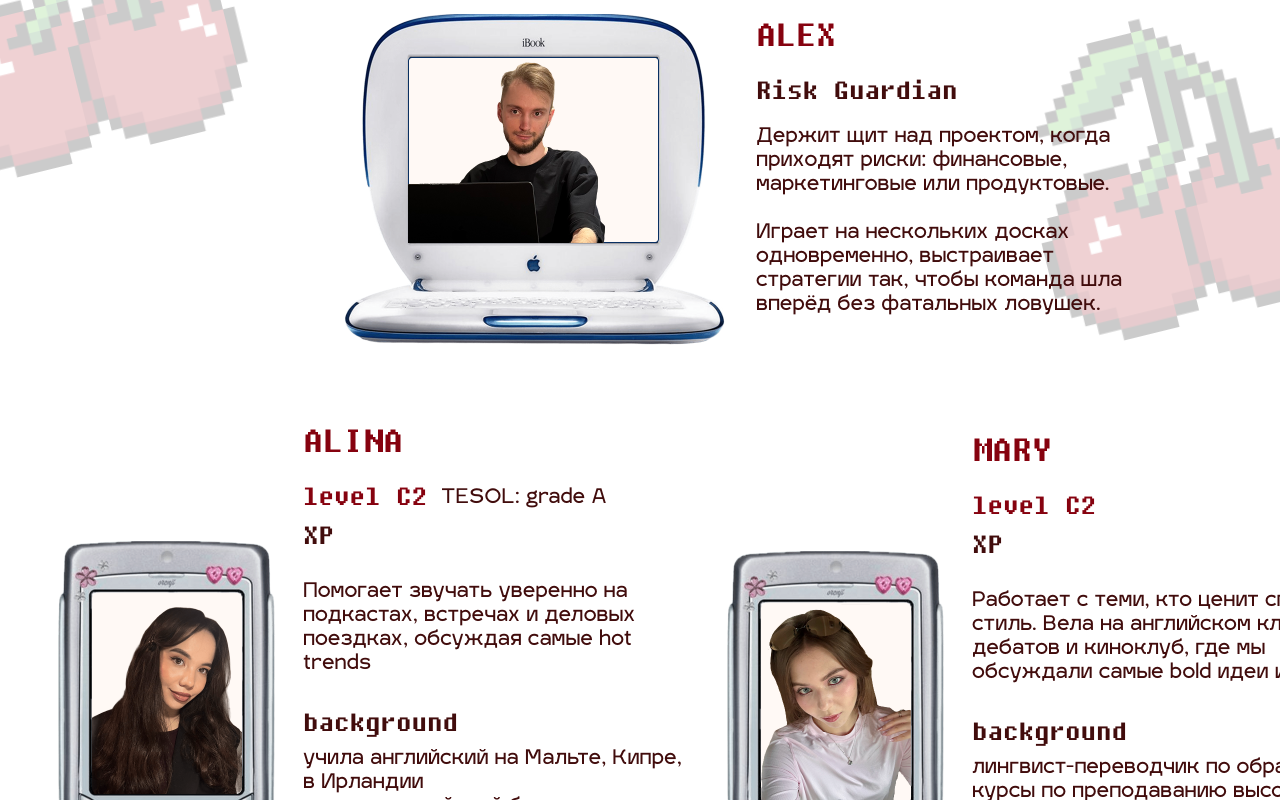
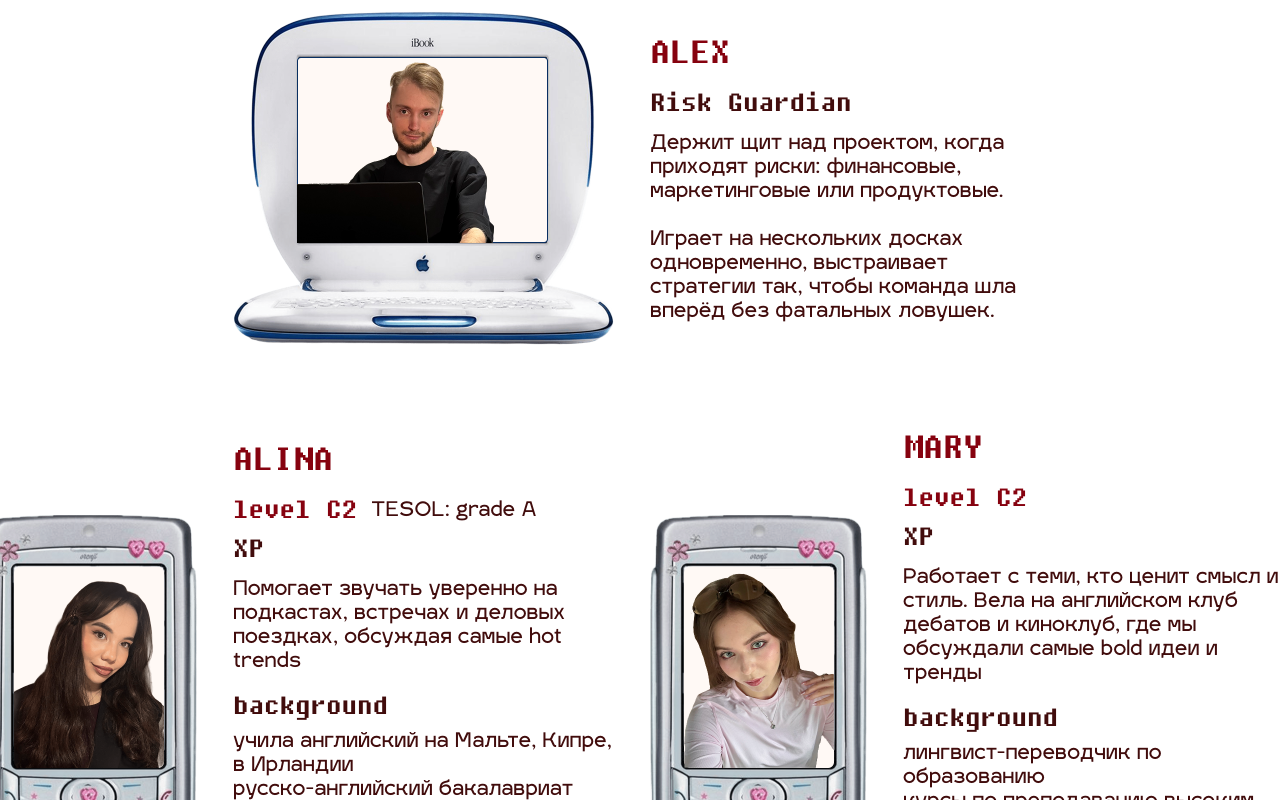
Before and after one commit to aekolesovv/update-frontend, a Next.js app: page / in a window 1280 px wide. Shown: the part 2880-3680 px from the top of the page. Built offline with nearby package versions, Linux system fonts and the light colour scheme.

Commit message:
added about-us block

```diff
--- /dev/null
+++ b/src/components/PersonCard/PersonCard.tsx
@@ -0,0 +1,84 @@
+import Image from 'next/image';
+import { FC, ReactNode } from 'react';
+import styles from './style.module.scss';
+
+interface PersonCardProps {
+    name: string;
+    imageSrc: any;
+    imageAlt: string;
+    imageWidth: number;
+    imageHeight: number;
+    mImageWidth: number;
+    mImageHeight: number;
+    description: string | ReactNode;
+    role?: string;
+    tags?: {
+        level?: string;
+        xp?: string;
+        tesol?: string;
+    };
+    sections?: Array<{
+        label: string;
+        text: string | ReactNode;
+    }>;
+    className?: string;
+}
+
+export const PersonCard: FC<PersonCardProps> = ({
+    name,
+    imageSrc,
+    imageAlt,
+    imageWidth,
+    imageHeight,
+    mImageWidth,
+    mImageHeight,
+    description,
+    role,
+    tags,
+    sections,
+    className = '',
+}) => {
+    return (
+        <div className={`${styles.card} ${className}`}>
+            <div
+                className={styles.image_wrapper}
+                style={{
+                    '--mobile-image-width': `${mImageWidth}px`,
+                    '--mobile-image-height': `${mImageHeight}px`,
+                } as React.CSSProperties}
+            >
+                <Image
+                    src={imageSrc}
+                    alt={imageAlt}
+                    width={imageWidth}
+                    height={imageHeight}
+                    className={styles.image}
+                />
+            </div>
+            <div className={styles.card_content}>
+                <h3 className={styles.name}>{name}</h3>
+
+                {role && <span className={styles.section_label}>{role}</span>}
+
+                {tags && (
+                    <div className={styles.tags_container}>
+                        <div className={styles.tags_column}>
+                            {tags.level && <span className={styles.tag}>{tags.level}</span>}
+                            {tags.xp && <span className={styles.tag}>{tags.xp}</span>}
+                        </div>
+                        {tags.tesol && <span className={styles.tag_tesol}>{tags.tesol}</span>}
+                    </div>
+                )}
+
+                <p className={styles.description}>{description}</p>
+
+                {sections && sections.map((section, index) => (
+                    <div key={index} className={styles.section}>
+                        <span className={styles.section_label}>{section.label}</span>
+                        <p className={styles.section_text}>{section.text}</p>
+                    </div>
+                ))}
+            </div>
+        </div>
+    );
+};
--- /dev/null
+++ b/src/components/PersonCard/style.module.scss
@@ -0,0 +1,147 @@
+.card {
+    position: relative;
+    display: flex;
+    flex-direction: row;
+    align-items: center;
+    gap: 35px;
+}
+
+.image_wrapper {
+    position: relative;
+    flex-shrink: 0;
+}
+
+.image {
+    object-fit: contain;
+}
+
+.card_content {
+    display: flex;
+    flex-direction: column;
+    gap: 15px;
+    width: 397px;
+}
+
+.tags_container {
+    display: flex;
+    align-items: flex-start;
+    gap: 14px;
+}
+
+.tags_column {
+    display: flex;
+    flex-direction: column;
+    gap: 8px;
+}
+
+.tag {
+    font-family: 'Fixedsys', monospace;
+    font-size: 31px;
+    font-weight: 400;
+    line-height: 1em;
+    color: #410c0c;
+    padding: 0;
+    margin: 0;
+
+    &:first-child {
+        color: #86020f;
+    }
+}
+
+.tag_tesol {
+    font-family: 'IgraSans', sans-serif;
+    font-size: 20px;
+    font-weight: 400;
+    line-height: 1.2em;
+    color: #410c0c;
+    padding: 0;
+    margin: 0;
+    margin-top: 6px;
+}
+
+.name {
+    font-family: 'Fixedsys', monospace;
+    font-size: 40px;
+    font-weight: 400;
+    line-height: 1em;
+    color: #86020f;
+    text-transform: uppercase;
+    margin: 0;
+    padding: 0;
+}
+
+.description {
+    font-family: 'IgraSans', sans-serif;
+    font-size: 20px;
+    font-weight: 400;
+    line-height: 1.2em;
+    color: #410c0c;
+    margin: 0;
+    padding: 0;
+}
+
+.section {
+    display: flex;
+    flex-direction: column;
+    gap: 10px;
+}
+
+.section_label {
+    font-family: 'Fixedsys', monospace;
+    font-size: 31px;
+    font-weight: 400;
+    line-height: 1em;
+    color: #410c0c;
+}
+
+.section_text {
+    font-family: 'IgraSans', sans-serif;
+    font-size: 20px;
+    font-weight: 400;
+    line-height: 1.2em;
+    color: #410c0c;
+    margin: 0;
+    padding: 0;
+}
+
+@media screen and (max-width: 767px) {
+    .card {
+        flex-direction: column;
+        gap: 20px;
+    }
+
+    .card_content {
+        width: 100%;
+        max-width: 100%;
+        order: 2;
+    }
+
+    .image_wrapper {
+        order: 1;
+        margin-top: 0;
+
+        img {
+            width: var(--mobile-image-width) !important;
+            height: var(--mobile-image-height) !important;
+        }
+    }
+
+    .name {
+        font-size: 20px;
+        text-align: center;
+    }
+
+    .tag,
+    .section_label {
+        font-size: 20px;
+    }
+
+    .description,
+    .section_text {
+        font-size: 12px;
+    }
+
+    .tag_tesol {
+        font-size: 12px;
+    }
+}
--- a/src/components/blocks/AboutUs/AboutUs.tsx
+++ b/src/components/blocks/AboutUs/AboutUs.tsx
@@ -1,6 +1,6 @@
-import Image from 'next/image';
 import { FC } from 'react';
 import styles from './style.module.scss';
+import { PersonCard } from '@/components/PersonCard/PersonCard';
 import alexImage from '../../../images/components/alex.png';
 import maryImage from '../../../images/components/mary.png';
 import alinaImage from '../../../images/components/alina.png';
@@ -11,109 +11,94 @@ export const AboutUs: FC = () => {
             <h2 className={styles.title}>СТАРАЕМСЯ ДЛЯ ВАС</h2>
 
             <div className={styles.content}>
+                {/* ALEX Card - сверху по центру */}
+                <PersonCard
+                    name="ALEX"
+                    imageSrc={alexImage}
+                    imageAlt="Alex"
+                    imageWidth={382}
+                    imageHeight={372}
+                    mImageWidth={243}
+                    mImageHeight={237}
+                    role="Risk Guardian"
+                    description={
+                        <>
+                            Держит щит над проектом, когда приходят риски: финансовые, маркетинговые или продуктовые.<br /><br />
+                            Играет на нескольких досках одновременно, выстраивает стратегии так, чтобы команда шла вперёд без фатальных ловушек.
+                        </>
+                    }
+                    className={styles.card_alex}
+                />
+
+                {/* Нижний ряд с двумя карточками */}
+                <div className={styles.content_bottom}>
                     {/* ALINA Card */}
-                <div className={styles.card}>
-                    <div className={styles.card_content}>
-                        <h3 className={styles.name}>ALINA</h3>
-                        <div className={styles.tags_container}>
-                            <div className={styles.tags_column}>
-                                <span className={styles.tag}>level C2</span>
-                                <span className={styles.tag}>XP</span>
-                            </div>
-                            <span className={styles.tag_tesol}>TESOL: grade A</span>
-                        </div>
-                        <p className={styles.description}>
-                            Помогает звучать уверенно на подкастах, встречах и деловых поездках, обсуждая самые hot trends
-                        </p>
-
-                        <div className={styles.section}>
-                            <span className={styles.section_label}>background</span>
-                            <p className={styles.section_text}>
+                    <PersonCard
+                        name="ALINA"
+                        imageSrc={alinaImage}
+                        imageAlt="Alina"
+                        imageWidth={218}
+                        imageHeight={381}
+                        mImageWidth={177}
+                        mImageHeight={309.64}
+                        tags={{
+                            level: 'level C2',
+                            xp: 'XP',
+                            tesol: 'TESOL: grade A',
+                        }}
+                        description="Помогает звучать уверенно на подкастах, встречах и деловых поездках, обсуждая самые hot trends"
+                        sections={[
+                            {
+                                label: 'background',
+                                text: (
+                                    <>
                                         учила английский на Мальте, Кипре,<br />
                                         в Ирландии<br />
                                         русско-английский бакалавриат<br />
                                         курсы по преподаванию высоким уровням
-                            </p>
-                        </div>
-
-                        <div className={styles.section}>
-                            <span className={styles.section_label}>ultimate skill</span>
-                            <p className={styles.section_text}>
-                                Алина превращает speaking-сессию в поток, где каждое обсуждение адаптируется под вас и ваши цели.
-                            </p>
-                        </div>
-                    </div>
-                    <div className={styles.image_wrapper}>
-                        <Image
-                            src={alinaImage}
-                            alt="Alina"
-                            width={218}
-                            height={381}
-                            className={styles.image}
+                                    </>
+                                ),
+                            },
+                            {
+                                label: 'ultimate skill',
+                                text: 'Алина превращает speaking-сессию в поток, где каждое обсуждение адаптируется под вас и ваши цели.',
+                            },
+                        ]}
+                        className={styles.card_alina}
                     />
-                    </div>
-                </div>
-
-                {/* ALEX Card */}
-                <div className={`${styles.card} ${styles.card_alex}`}>
-                    <div className={styles.card_content}>
-                        <h3 className={styles.name}>ALEX</h3>
-                        <span className={styles.section_label}>Risk Guardian</span>
-                        <p className={styles.description}>
-                            Держит щит над проектом, когда приходят риски: финансовые, маркетинговые или продуктовые.<br /><br />
-                            Играет на нескольких досках одновременно, выстраивает стратегии так, чтобы команда шла вперёд без фатальных ловушек.
-                        </p>
-                    </div>
-                    <div className={styles.image_wrapper}>
-                        <Image
-                            src={alexImage}
-                            alt="Alex"
-                            width={382}
-                            height={372}
-                            className={styles.image}
-                        />
-                    </div>
-                </div>
 
                     {/* MARY Card */}
-                <div className={styles.card}>
-                    <div className={styles.card_content}>
-                        <h3 className={styles.name}>MARY</h3>
-                        <div className={styles.tags_container}>
-                            <div className={styles.tags_column}>
-                                <span className={styles.tag}>level C2</span>
-                                <span className={styles.tag}>XP</span>
-                            </div>
-                        </div>
-                        <p className={styles.description}>
-                            Работает с теми, кто ценит смысл и стиль. Вела на английском клуб дебатов и киноклуб, где мы обсуждали самые bold идеи и тренды
-                        </p>
-
-                        <div className={styles.section}>
-                            <span className={styles.section_label}>background</span>
-                            <p className={styles.section_text}>
+                    <PersonCard
+                        name="MARY"
+                        imageSrc={maryImage}
+                        imageAlt="Mary"
+                        imageWidth={218}
+                        imageHeight={381}
+                        mImageWidth={177}
+                        mImageHeight={309.64}
+                        tags={{
+                            level: 'level C2',
+                            xp: 'XP',
+                        }}
+                        description="Работает с теми, кто ценит смысл и стиль. Вела на английском клуб дебатов и киноклуб, где мы обсуждали самые bold идеи и тренды"
+                        sections={[
+                            {
+                                label: 'background',
+                                text: (
+                                    <>
                                         лингвист-переводчик по образованию<br />
                                         курсы по преподаванию высоким уровням<br />
                                         жила заграницей
-                            </p>
-                        </div>
-
-                        <div className={styles.section}>
-                            <span className={styles.section_label}>ultimate skill</span>
-                            <p className={styles.section_text}>
-                                Мэри хронически онлайн, чтобы вам не приходилось. Знает, что любая тема может стать thought-provoking
-                            </p>
-                        </div>
-                    </div>
-                    <div className={styles.image_wrapper}>
-                        <Image
-                            src={maryImage}
-                            alt="Mary"
-                            width={218}
-                            height={381}
-                            className={styles.image}
+                                    </>
+                                ),
+                            },
+                            {
+                                label: 'ultimate skill',
+                                text: 'Мэри хронически онлайн, чтобы вам не приходилось. Знает, что любая тема может стать thought-provoking',
+                            },
+                        ]}
+                        className={styles.card_mary}
                     />
-                    </div>
                 </div>
             </div>
         </div>
--- a/src/components/blocks/AboutUs/style.module.scss
+++ b/src/components/blocks/AboutUs/style.module.scss
@@ -21,21 +21,21 @@
         pointer-events: none;
     }
 
-    &::before {
-        left: -103px;
-        top: -14px;
-        opacity: 0.2;
-        rotate: -13.84deg;
-        background-image: url('../../../images/logo/cherry.svg');
-    }
+    // &::before {
+    //     left: -103px;
+    //     top: -14px;
+    //     opacity: 0.2;
+    //     rotate: -13.84deg;
+    //     background-image: url('../../../images/logo/cherry.svg');
+    // }
 
-    &::after {
-        right: -70px;
-        opacity: 0.2;
-        top: 149px;
-        rotate: -13.84deg;
-        background-image: url('../../../images/logo/cherry.svg');
-    }
+    // &::after {
+    //     right: -70px;
+    //     opacity: 0.2;
+    //     top: 149px;
+    //     rotate: -13.84deg;
+    //     background-image: url('../../../images/logo/cherry.svg');
+    // }
 }
 
 .title {
@@ -46,246 +46,102 @@
     color: #86020f;
     text-transform: uppercase;
     text-align: center;
-    margin: 0 0 60px 0;
+    margin: 0 0 36px 0;
     padding: 0;
 }
 
 .content {
     width: 100%;
     max-width: 1440px;
-    position: relative;
+    margin: 0 auto;
     padding: 0;
     box-sizing: border-box;
-    min-height: 996px;
-    margin: 0 auto;
-    overflow: hidden;
+    display: flex;
+    flex-direction: column;
+    align-items: center;
+    gap: 60px;
+    position: relative;
 }
 
-.card {
-    position: absolute;
-    z-index: 1000;
+// ALEX - сверху по центру
+.card_alex {
+    justify-self: center;
+    margin: 0 auto;
 }
 
-.card:first-child {
-    left: 303px;
-    top: 406px;
+// Нижний ряд с двумя карточками
+.content_bottom {
+    display: flex;
+    gap: 20px;
+    width: 100%;
+    justify-content: center;
 }
 
-.card_alex {
-    left: 756px;
-    top: 0;
-    z-index: 1000;
-
-    .card_content {
-        width: 390px;
-    }
+// ALINA - левая нижняя
+.card_alina {
+    justify-self: end;
 }
 
-.card:last-child {
-    left: 972px;
-    top: 415px;
-
-    .card_content {
-        width: 410px;
-    }
-}
-
-.card_content {
-    display: flex;
-    flex-direction: column;
-    gap: 20px;
-    width: 397px;
-}
-
-.tags_container {
-    display: flex;
-    align-items: flex-start;
-    gap: 14px;
-    margin-bottom: 10px;
-}
-
-.tags_column {
-    display: flex;
-    flex-direction: column;
-    gap: 8px;
-}
-
-.tag {
-    font-family: 'Fixedsys', monospace;
-    font-size: 31px;
-    font-weight: 400;
-    line-height: 1em;
-    color: #410c0c;
-    padding: 0;
-    margin: 0;
-
-    &:first-child {
-        color: #86020f;
-    }
-}
-
-.tag_tesol {
-    font-family: 'IgraSans', sans-serif;
-    font-size: 20px;
-    font-weight: 400;
-    line-height: 1.2em;
-    color: #410c0c;
-    padding: 0;
-    margin: 0;
-    margin-top: 6px;
-}
-
-.name {
-    font-family: 'Fixedsys', monospace;
-    font-size: 40px;
-    font-weight: 400;
-    line-height: 1em;
-    color: #86020f;
-    text-transform: uppercase;
-    margin: 0;
-    padding: 0;
-}
-
-.description {
-    font-family: 'IgraSans', sans-serif;
-    font-size: 20px;
-    font-weight: 400;
-    line-height: 1.2em;
-    color: #410c0c;
-    margin: 0;
-    padding: 0;
-}
-
-.section {
-    display: flex;
-    flex-direction: column;
-    gap: 10px;
-    margin-top: 10px;
-}
-
-.section_label {
-    font-family: 'Fixedsys', monospace;
-    font-size: 31px;
-    font-weight: 400;
-    line-height: 1em;
-    color: #410c0c;
-}
-
-.section_text {
-    font-family: 'IgraSans', sans-serif;
-    font-size: 20px;
-    font-weight: 400;
-    line-height: 1.2em;
-    color: #410c0c;
-    margin: 0;
-    padding: 0;
-}
-
-.image_wrapper {
-    position: absolute;
-    z-index: 1;
-}
-
-.card:first-child .image_wrapper {
-    left: -245px;
-    top: 121px;
-}
-
-.card_alex .image_wrapper {
-    left: -412px;
-    top: -24px;
-}
-
-.card:last-child .image_wrapper {
-    left: -245px;
-    top: 122px;
-}
-
-.image {
-    object-fit: contain;
-}
-
-@media screen and (max-width: 1439px) {
-    .container {
-        overflow: hidden;
-    }
-
-    .content {
-        transform: scale(calc(100vw / 1440));
-        transform-origin: top center;
-        width: 1440px;
-        max-width: none;
-    }
+// MARY - правая нижняя
+.card_mary {
+    justify-self: start;
 }
 
 @media screen and (max-width: 1023px) {
     .container {
-        transform: none;
-        width: 100%;
-        max-width: 1440px;
         padding: 40px 20px;
         overflow: visible;
     }
 
     .content {
-        transform: none;
-        width: 100%;
-        max-width: none;
+        display: flex;
         flex-direction: column;
         align-items: center;
         gap: 60px;
-        padding: 0;
         min-height: auto;
-        overflow: visible;
     }
 
-    .card {
-        position: relative !important;
-        left: auto !important;
-        right: auto !important;
-        top: auto !important;
-        transform: none !important;
+    .content_bottom {
+        display: flex;
+        flex-direction: column;
+        gap: 40px;
+        width: 100%;
+        max-width: 100%;
     }
 
-    .card_content {
-        width: 100%;
-        max-width: 397px;
-    }
-
-    .card_alex {
-        .card_content {
-            width: 100%;
-            max-width: 390px;
-        }
-    }
-
-    .image_wrapper {
-        position: relative;
-        left: auto !important;
-        right: auto !important;
-        bottom: auto !important;
-        transform: none !important;
-        margin-top: 30px;
+    .card_alex,
+    .card_alina,
+    .card_mary {
+        justify-self: auto;
+        margin: 0;
     }
 }
 
 @media screen and (max-width: 767px) {
-    .title {
-        font-size: clamp(24px, 6vw, 40px);
-        margin-bottom: 40px;
+    .container {
+        padding: 40px 16px;
     }
 
-    .name {
-        font-size: clamp(28px, 8vw, 40px);
+    .content {
+        display: flex;
+        flex-direction: column;
+        gap: 20px;
+        min-height: auto;
     }
 
-    .tag,
-    .section_label {
-        font-size: clamp(20px, 6vw, 31px);
+    .card_alex,
+    .card_alina,
+    .card_mary {
+        justify-self: auto;
+        margin: 0;
     }
 
-    .description,
-    .section_text {
-        font-size: clamp(16px, 4vw, 20px);
+    .title {
+        font-size: 20px;
+        margin-bottom: 26px;
+    }
+
+    .content_bottom {
+        gap: 20px;
     }
 }
```
Lines whose indentation alone changed are shown as unchanged.
